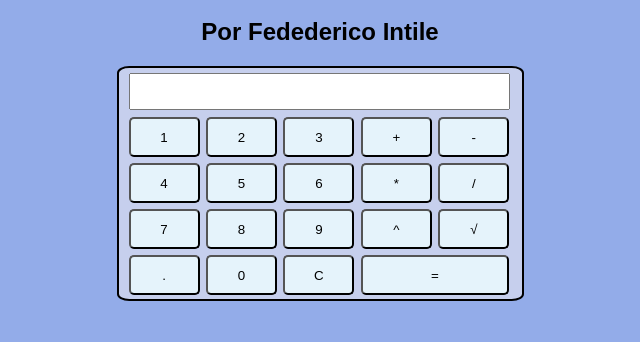
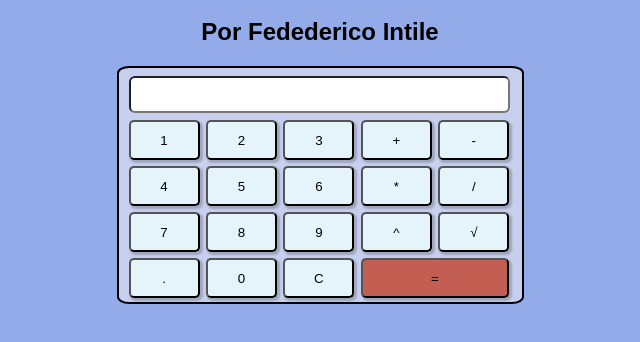
Before and after one commit to FedeIntile/Calculadora-, a plain HTML site: page index.html in a window 1280 px wide. Shown: the part 110-452 px from the top of the page, without its empty margins (320-960 px from the left). Drawn offline with Linux system fonts and the light colour scheme.

Commit message:
se agrega box-shadow

```diff
--- a/style.css
+++ b/style.css
@@ -28,10 +28,12 @@ h2{
 #pantalla{
     width: 96%;
     margin: 5px auto;
+    margin-top: 8px;
     padding: 5px;
     color: rgb(83, 208, 83);
     text-align: right;
     font-size: 20px;
+    border-radius: 6px;
 }
 
 input[type="button"]{
@@ -42,10 +44,13 @@ input[type="button"]{
   margin-bottom: 4px;
   border-radius: 5px;
   background-color: rgb(229, 243, 251);
+  box-shadow:2px 2px 2px 1px rgba(7, 7, 7, 0.2);
+
 }
 
 #igual{
     width: 148px;
+    background-color: rgba(192, 41, 7, 0.672);
 }
 
 input[type="button"]:hover{
```
